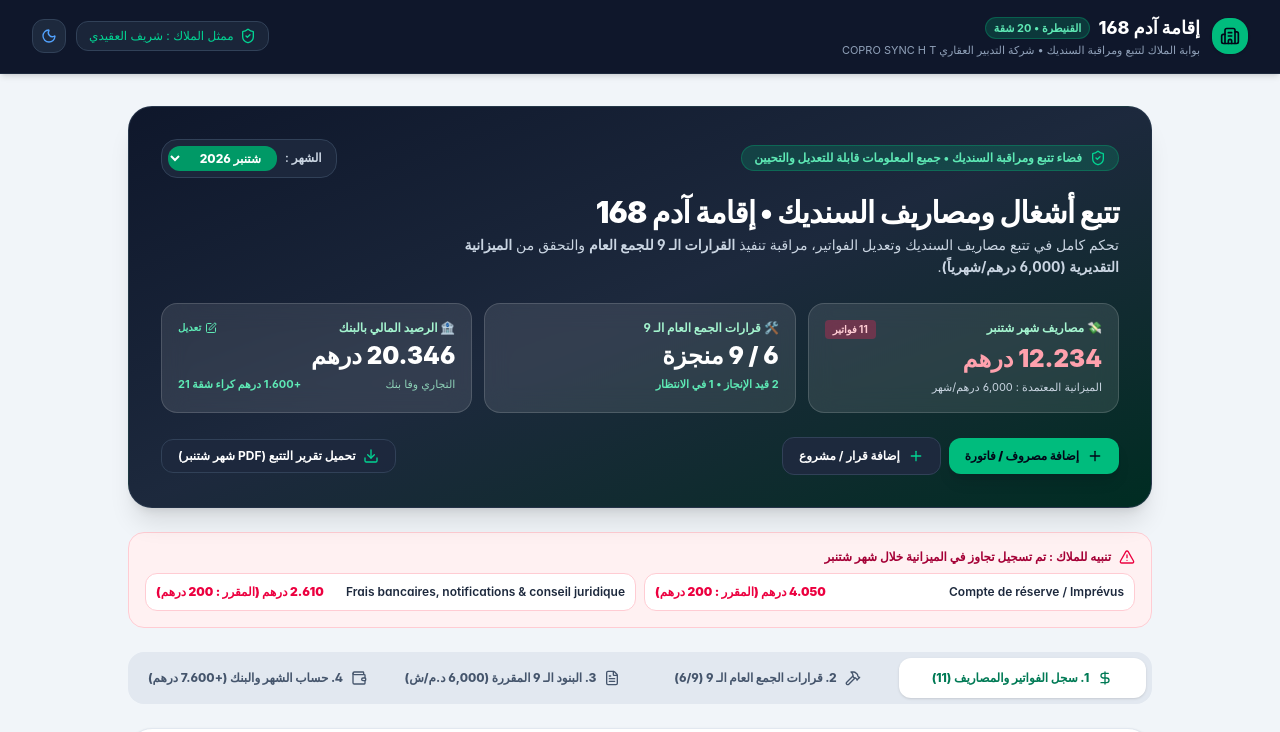
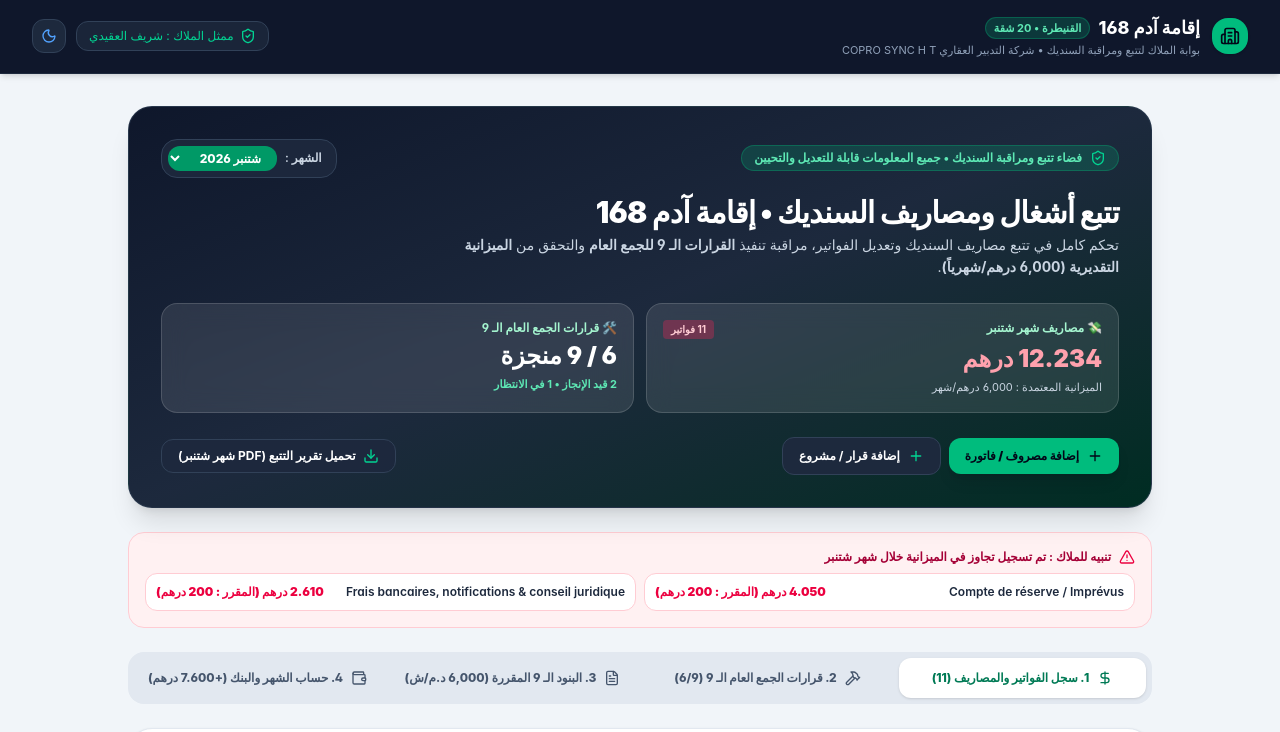
Before and after one commit to Cherif-creator-lab/immeuble-adam, a React (Vite) app: page / in a window 1280 px wide. Shown: the top 732 px of the page. Built offline with nearby package versions, Linux system fonts and the light colour scheme.

Commit message:
Remove bank balance card from header dashboard

```diff
--- a/src/components/SyndicAuditPortal.tsx
+++ b/src/components/SyndicAuditPortal.tsx
@@ -152,8 +152,8 @@
             </p>
           </div>
 
-          {/* 3 Main Audit Summary Cards */}
-          <div className="grid grid-cols-1 sm:grid-cols-3 gap-3 pt-2">
+          {/* Main Audit Summary Cards */}
+          <div className="grid grid-cols-1 sm:grid-cols-2 gap-3 pt-2">
             {/* Card 1: Spent by Syndic this month */}
             <div className="bg-white/10 backdrop-blur-md rounded-2xl p-4 border border-white/15">
               <div className="flex justify-between items-start">
@@ -178,35 +178,6 @@
               </div>
               <div className="text-[11px] text-emerald-300 font-bold mt-1">
                 {inProgressTasks.length} قيد الإنجاز &bull; {waitingTasks.length} في الانتظار
-              </div>
-            </div>
-
-            {/* Card 3: Bank Balance */}
-            <div className="bg-white/10 backdrop-blur-md rounded-2xl p-4 border border-white/15">
-              <div className="flex justify-between items-start">
-                <span className="text-xs text-emerald-200 font-bold">🏦 الرصيد المالي بالبنك</span>
-                <button
-                  onClick={() => {
-                    setEditFinancialForm({
-                      monthlyOperatingBudget: monthlyOperatingBudget,
-                      syndicApartmentRent: monthlySyndicRent,
-                      initialBankBalance: residenceInfo.initialBankBalance,
-                      bankName: residenceInfo.bankName,
-                      bankAccountRib: residenceInfo.bankAccountRib
-                    });
-                    setIsEditBankOpen(true);
-                  }}
-                  className="text-[10px] text-emerald-300 hover:underline flex items-center gap-1 font-bold"
-                >
-                  <Edit className="w-3 h-3" /> تعديل
-                </button>
-              </div>
-              <div className="text-2xl font-black text-white mt-1">
-                {formatCurrency(currentBankBalance)}
-              </div>
-              <div className="text-[11px] text-emerald-200/80 mt-1 flex items-center justify-between">
-                <span>{residenceInfo.bankName}</span>
-                <span className="text-emerald-300 font-bold">+{formatCurrency(monthlySyndicRent)} كراء شقة 21</span>
               </div>
             </div>
           </div>
```
